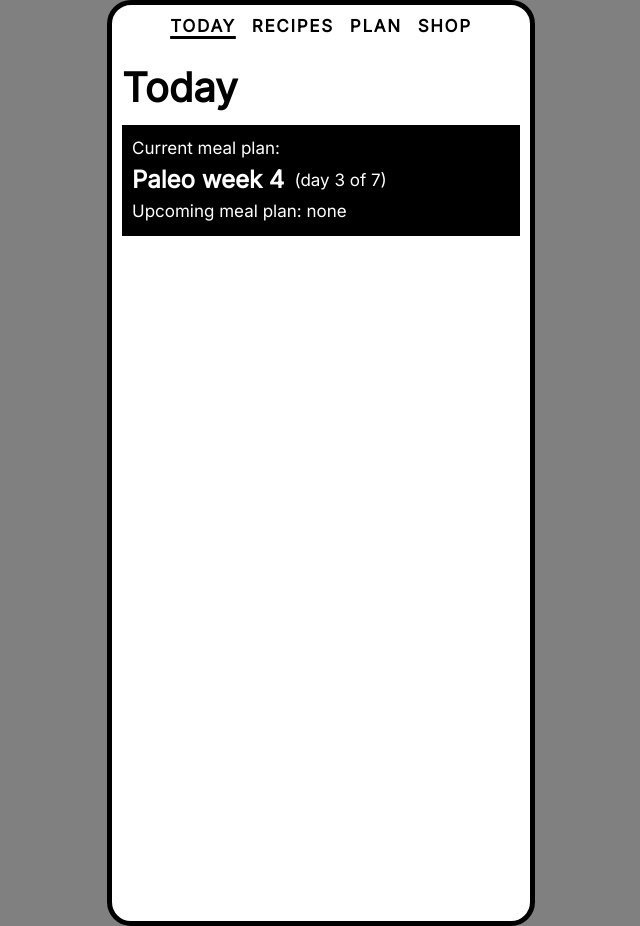
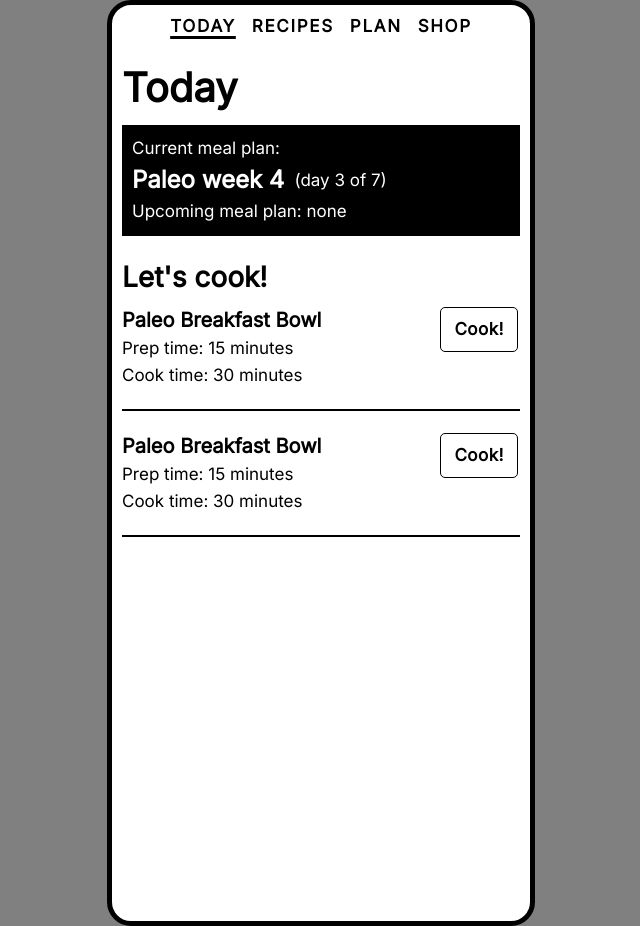
Before and after one commit to ebonstar/proto-grubs, a SvelteKit app: page / in a window 1280 px wide. Shown: the whole page, without its empty margins (319-959 px from the left). Built offline with nearby package versions, Linux system fonts and the light colour scheme.

Commit message:
add blocks for recipes to cook today, format files

```diff
--- a/src/routes/+layout.svelte
+++ b/src/routes/+layout.svelte
@@ -1,12 +1,12 @@
 <script>
-	import Header from "./Header.svelte";
-	import "@fontsource/inter";
+	import Header from './Header.svelte';
+	import '@fontsource/inter';
 	import './skelet.min.css';
 	import './styles.css';
 </script>
 
 <div class="app">
-<Header />
+	<Header />
 	<main>
 		<slot />
 	</main>
--- a/src/routes/+page.svelte
+++ b/src/routes/+page.svelte
@@ -1,4 +1,5 @@
 <script>
+	import CookingList from './CookingList.svelte';
 </script>
 
 <svelte:head>
@@ -15,6 +16,7 @@
 		</x-flex>
 		Upcoming meal plan: none
 	</div>
+	<CookingList />
 </section>
 
 <style>
--- /dev/null
+++ b/src/routes/CookingItem.svelte
@@ -0,0 +1,30 @@
+<script>
+  let cooked = false;
+</script>
+
+<div class="row">
+	<div class="details">
+		<h5>Paleo Breakfast Bowl</h5>
+    <div class="details">Prep time: 15 minutes</div>
+    <div class="details">Cook time: 30 minutes</div>
+	</div>
+  <button class="button is-black is-outline">Cook!</button>
+</div>
+
+<style>
+	.row {
+		display: flex;
+    align-items: start;
+    justify-content: space-between;
+		padding: 2rem 0;
+		border-bottom: 2px solid black;
+	}
+
+  .row:first-of-type {
+    padding-top: 0;
+  }
+
+	h5 {
+		margin: 0;
+	}
+</style>
--- /dev/null
+++ b/src/routes/CookingList.svelte
@@ -0,0 +1,12 @@
+<script>
+	import CookingItem from './CookingItem.svelte';
+</script>
+
+<div>
+	<h3>Let's cook!</h3>
+	<CookingItem />
+	<CookingItem />
+</div>
+
+<style>
+</style>
--- a/src/routes/Header.svelte
+++ b/src/routes/Header.svelte
@@ -57,6 +57,6 @@
 	li[aria-current='true'] a {
 		text-decoration: underline;
 		text-underline-position: under;
-  	text-decoration-thickness: 3px;
+		text-decoration-thickness: 3px;
 	}
 </style>
```
Lines whose indentation alone changed are shown as unchanged.
